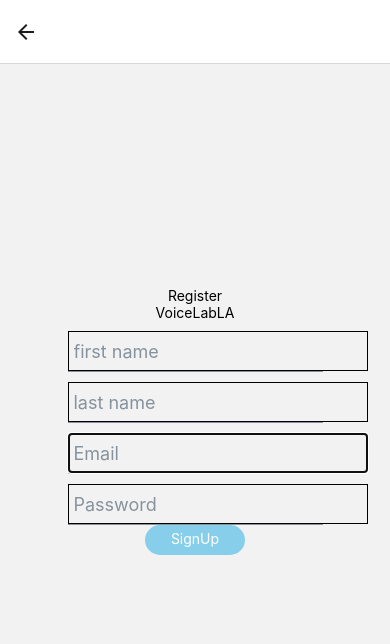
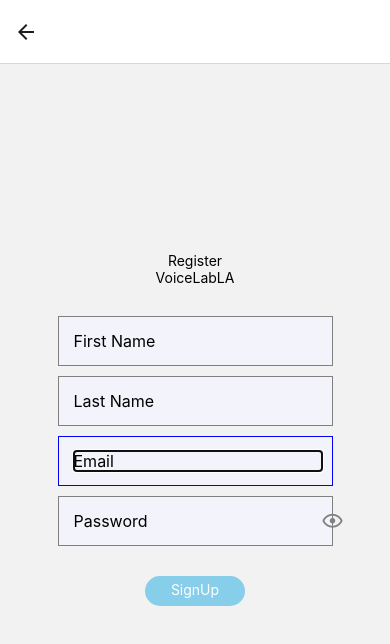
Before and after one commit to sphcastillo/voicelab_LA, a React Native app: screen /Registration in a window 390 px wide. Shown: the top 644 px of the page. Built offline with nearby package versions, Linux system fonts and the light colour scheme; no server answers.

Commit message:
password val / error handling

```diff
--- /dev/null
+++ b/components/Input.js
@@ -0,0 +1,71 @@
+import { color } from '@rneui/base';
+import { useState } from 'react';
+import { View, Text, StyleSheet, TextInput } from 'react-native';
+import Icon from "react-native-vector-icons/MaterialCommunityIcons";
+
+const Input = ({
+  error,
+  label,
+  iconName,
+  iconType,
+  password,
+  onFocus= () => {},
+  ...props
+}) => {
+
+  const [isFocused, setIsFocused] = useState(false);
+  const [hidePassword, setHidePassword] = useState(password);
+  return (
+    <View style={{marginBottom: 10}}>
+      <Text style={style.label}>{label}</Text>
+      <View style={[style.inputContainer, {borderColor: error ? 'red' : isFocused ? 'blue' : 'grey'}]}>
+        <TextInput
+          style={{flex: 1, fontSize: 16}}
+          secureTextEntry={hidePassword}
+          autoCorrect={false}
+          onFocus={() => {
+            onFocus();
+            setIsFocused(true);
+          }}
+          onBlur={() => {
+            setIsFocused(false);
+          }}
+          {...props}
+        />
+        { password &&
+          <Icon
+            style={{fontSize: 22, color: 'grey'}}
+            onPress={() => setHidePassword(!hidePassword)}
+            name={hidePassword ? 'eye-outline' : 'eye-off-outline'}
+          />
+
+        }
+      </View>
+      { error && (
+        <Text style={{color: 'red', fontSize: 12, marginTop: 7}}>
+          {error}
+        </Text>
+        )}
+    </View>
+    );
+  }
+
+
+const style = StyleSheet.create({
+  label: {
+    // marginVertical: 5,
+    fontSize: 14,
+    color: 'grey',
+  },
+  inputContainer:{
+    height: 50,
+    backgroundColor: '#F3F4FB',
+    flexDirection: 'row',
+    paddingHorizontal: 15,
+    borderWidth: 0.5,
+    alignItems: 'center',
+  }
+})
+
+
+export default Input;
--- a/package.json
+++ b/package.json
@@ -22,7 +22,9 @@
     "react-native": "0.69.6",
     "react-native-safe-area-context": "4.3.1",
     "react-native-screens": "~3.15.0",
-    "react-redux": "^8.0.5"
+    "react-native-vector-icons": "^9.2.0",
+    "react-redux": "^8.0.5",
+    "redux": "^4.2.0"
   },
   "devDependencies": {
     "@babel/core": "^7.12.9"
--- a/screens/Login.js
+++ b/screens/Login.js
@@ -1,5 +1,5 @@
-import { StyleSheet, Text, View, SafeAreaView, KeyboardAvoidingView, TouchableOpacity} from 'react-native';
-import { Image, Button, Input} from "@rneui/themed";
+import { StyleSheet, Text, View, SafeAreaView, KeyboardAvoidingView, TouchableOpacity, Keyboard} from 'react-native';
+import { Image, Button} from "@rneui/themed";
 import React, { useState } from 'react';
 import { StatusBar } from 'expo-status-bar';
 import { useNavigation } from '@react-navigation/native';
@@ -7,13 +7,41 @@ import { firebase } from '../config';
 import { useDispatch } from 'react-redux';
 import { auth } from '../config';
 import { login } from "../slices/userSlice";
+import Input from '../components/Input';
 
 const Login = () => {
   const [email, setEmail] = useState('');
   const [password, setPassword] = useState('');
+  const [errors, setErrors] = useState({});
 
   const dispatch = useDispatch();
   const navigation = useNavigation();
+
+  const validate = (email, password) => {
+    Keyboard.dismiss();
+    let valid = true;
+    if(!email) {
+      handleError('Please put in your email', 'email');
+      valid = false;
+    } else if (!email.match(/\S+@\S+\.\S+/)) {
+      handleError('Please put in valid email', 'email')
+      valid = false;
+    }
+    if(!password) {
+      handleError('Please put in your password', 'password')
+      valid = false
+    }
+
+
+
+    if (valid) {
+      loginUser(email, password)
+    }
+  }
+
+  const handleError = (errorMessage, input) => {
+    setErrors((prevState=>({...prevState,[input]:errorMessage})))
+  }
 
   const loginUser = () =>  {
 
@@ -26,7 +54,8 @@ const Login = () => {
 
         })
       )
-    }).catch((error) => alert(error));
+    }).catch(
+      (error) => alert(error));
 
   }
 
@@ -57,7 +86,7 @@ const Login = () => {
         <View style={styles.inputContainer}>
 
             <Input
-                style={styles.inputField}
+                // style={styles.inputField}
                 placeholder='Email'
                 // autoFocus
                 type="email"
@@ -65,9 +94,13 @@ const Login = () => {
                 autoCapitalize='none'
                 autoCorrect={false}
                 onChangeText={(email) => setEmail(email)}
+                error={errors.email}
+                onFocus={() => {
+                  handleError(null, 'email')
+                }}
             />
             <Input
-                style={styles.inputField}
+                // style={styles.inputField}
                 placeholder="Password"
                 type="password"
                 secureTextEntry
@@ -75,12 +108,16 @@ const Login = () => {
                 autoCapitalize='none'
                 autoCorrect={false}
                 onChangeText={(password) => setPassword(password)}
+                error={errors.password}
+                onFocus={() => {
+                  handleError(null, 'password')
+                }}
             />
           <View style={styles.buttonContainer}>
             <TouchableOpacity
               style={styles.buttons}
               title="Go to Login"
-              onPress={() => loginUser(email, password)}
+              onPress={() => validate(email, password)}
             >
               <Text style={styles.buttonText}>Login</Text>
             </TouchableOpacity>
@@ -98,14 +135,14 @@ const Login = () => {
   )
 }
 
-export default Login
+export default Login;
 
 const styles = StyleSheet.create({
   container: {
     flex: 1,
     alignItems: 'center',
     // justifyContent: 'center',
-    paddingTop: 195
+    paddingTop: 150
   },
   text: {
     textAlign: 'center',
@@ -121,12 +158,12 @@ const styles = StyleSheet.create({
     // borderWidth: 2,
     paddingTop: 10,
   },
-  inputField: {
-    borderColor: 'black',
-    borderWidth: 1,
-    // paddingTop: 30,
-    padding: 4,
-  },
+  // inputField: {
+  //   borderColor: 'black',
+  //   borderWidth: 1,
+  //   // paddingTop: 30,
+  //   padding: 4,
+  // },
   buttonContainer: {
     flexDirection: 'row',
     justifyContent: 'center',
--- a/screens/Registration.js
+++ b/screens/Registration.js
@@ -1,19 +1,71 @@
-import { StyleSheet, Text, View, SafeAreaView, KeyboardAvoidingView, StatusBar, TouchableOpacity} from 'react-native';
+import { StyleSheet, Text, View, SafeAreaView, KeyboardAvoidingView, StatusBar, TouchableOpacity, Keyboard} from 'react-native';
 import React, { useState } from 'react';
-import { Image, Button, Input} from "@rneui/themed";
+import { Image, Button} from "@rneui/themed";
 import { useNavigation } from '@react-navigation/native';
 import { auth, firebase } from '../config';
 import { useDispatch } from 'react-redux';
 import { login } from "../slices/userSlice";
+import { Icon } from "@rneui/themed";
+import Input from '../components/Input';
+
+
+
 
 const Registration = () => {
   const [email, setEmail] = useState('');
   const [password, setPassword] = useState('');
   const [firstName, setFirstName] = useState('');
   const [lastName, setLastName] = useState('');
+  // const {inputs, setInputs} = useState({
+  //   firstName: '',
+  //   lastName: '',
+  //   email: '',
+  //   password: '',
+  // })
+
+  const [errors, setErrors] = useState({})
+
+  const validate = (password, firstName, lastName, email) => {
+    Keyboard.dismiss();
+    let valid = true;
+    if(!firstName) {
+      handleError('Please put in your first name', 'firstName');
+      valid = false;
+    }
+    if(!lastName) {
+      handleError('Please put in your last name', 'lastName');
+      valid = false;
+    }
+    if(!email) {
+      handleError('Please put in your email', 'email');
+      valid = false;
+    } else if (!email.match(/\S+@\S+\.\S+/)) {
+      handleError('Please put in valid email', 'email')
+      valid = false;
+    }
+
+
+    let checkPassword = /^(?=.*[a-z])(?=.*[A-Z])(?=.*\d)(?=.*[@#$%^&+=]).{8,}$/;
+    if(!password.match(checkPassword)){
+      handleError('Password must be atleast 8 characters and contain one uppercase, lowercase, symbol, and number', 'password')
+      console.log('WEAK AF')
+      valid = false
+
+    }
+    if (valid) {
+      registerUser(email, password, firstName, lastName)
+    }
+  }
+
+  const handleError = (errorMessage, input) => {
+    setErrors((prevState=>({...prevState,[input]:errorMessage})))
+  }
+
 
   const dispatch = useDispatch();
   const navigation = useNavigation();
+
+
 
   const registerUser = (email, password, firstName, lastName) => {
 
@@ -85,6 +137,10 @@ const Registration = () => {
   //   })
   // }
 
+  // const handleOnChange = (text, input) => {
+  //   setInputs(prevState => ({...prevState, [input]: text}))
+  // }
+
 
   return (
     <KeyboardAvoidingView enabled behavior='padding' style={styles.container}>
@@ -96,22 +152,75 @@ const Registration = () => {
 
         <View style={styles.inputContainer}>
           <Input
-            style={styles.inputField}
-            placeholder="first name"
+            placeholder='First Name'
             type="firstName"
             value={firstName}
             autoCorrect={false}
             onChangeText={(firstName) => setFirstName(firstName)}
+            error={errors.firstName}
+            onFocus={() => {
+              handleError(null, 'firstName')
+            }}
+
           />
           <Input
-            style={styles.inputField}
-            placeholder="last name"
+            placeholder='Last Name'
             type="lastName"
             value={lastName}
             autoCorrect={false}
             onChangeText={(lastName) => setLastName(lastName)}
+            error={errors.lastName}
+            onFocus={() => {
+              handleError(null, 'lastName')
+            }}
+
           />
           <Input
+            placeholder='Email'
+            autoFocus
+            type="email"
+            value={email}
+            autoCapitalize='none'
+            autoCorrect={false}
+            keyboardType='email-address'
+            onChangeText={(email) => setEmail(email)}
+            error={errors.email}
+            onFocus={() => {
+              handleError(null, 'email')
+            }}
+          />
+          <Input
+            iconName='eye-outline'
+            placeholder="Password"
+            type="password"
+            value={password}
+            autoCapitalize='none'
+            autoCorrect={false}
+            onChangeText={(password) => setPassword(password)}
+            password
+            error={errors.password}
+            onFocus={() => {
+              handleError(null, 'password')
+            }}
+
+          />
+          {/* <Input
+            style={styles.inputField}
+            placeholder="First Name"
+            type="firstName"
+            value={firstName}
+            autoCorrect={false}
+            onChangeText={(firstName) => setFirstName(firstName)}
+          /> */}
+          {/* <Input
+            style={styles.inputField}
+            placeholder="Last Name"
+            type="lastName"
+            value={lastName}
+            autoCorrect={false}
+            onChangeText={(lastName) => setLastName(lastName)}
+          /> */}
+          {/* <Input
               style={styles.inputField}
               placeholder='Email'
               autoFocus
@@ -121,22 +230,37 @@ const Registration = () => {
               autoCorrect={false}
               keyboardType='email-address'
               onChangeText={(email) => setEmail(email)}
-          />
+          /> */}
+
+          {/* <View style={{flexDirection: 'row'}}>
             <Input
                 style={styles.inputField}
                 placeholder="Password"
                 type="password"
-              secureTextEntry
+                // secureTextEntry
                 value={password}
                 autoCapitalize='none'
                 autoCorrect={false}
                 onChangeText={(password) => setPassword(password)}
+                onFocus={handleOnFocus}
+                onBlur={handleOnBlur}
+                onKeyPress={handleOnKeyPress}
             />
+            <Icon
+                name='eye-outline'
+                type='ionicon'
+                color='black'
+                size={25}
+
+              />
+          </View> */}
+
+
           <View style={styles.buttonContainer}>
             <TouchableOpacity
               style={styles.buttons}
               title="SignUp"
-              onPress={() => registerUser(email, password, firstName, lastName)}
+              onPress={() => validate(password, firstName, lastName, email)}
             >
               <Text style={styles.buttonText}>SignUp</Text>
             </TouchableOpacity>
@@ -154,23 +278,29 @@ const styles = StyleSheet.create({
     flex: 1,
     alignItems: 'center',
     justifyContent: 'center',
+    marginTop: -40,
+
   },
   text: {
     textAlign: 'center',
   },
   inputContainer: {
     width: 275,
-    height: 300,
+    height: 250,
     borderColor: 'black',
     // borderWidth: 2,
     paddingTop: 10,
+    marginVertical: 20,
+
 
   },
-  inputField: {
-    borderColor: 'black',
-    borderWidth: 1,
-    padding: 5,
-  },
+  // inputField: {
+  //   borderColor: 'black',
+  //   borderWidth: 1,
+  //   justifyContent: 'center',
+  //   flexDirection: 'row',
+  //   justifyContent: 'space-between'
+  // },
   buttonContainer: {
     flexDirection: 'row',
     justifyContent: 'center'
@@ -180,7 +310,7 @@ const styles = StyleSheet.create({
     height: 30,
     width: 100,
     textDecorationColor: 'white',
-    marginTop: -10,
+    marginTop: 20,
     padding: 5,
     borderRadius: 20,
     alignItems: 'center',
```
Also changed, not shown: 2 other files (tests, documents, lock files or other folders). Lines whose indentation alone changed are shown as unchanged.
